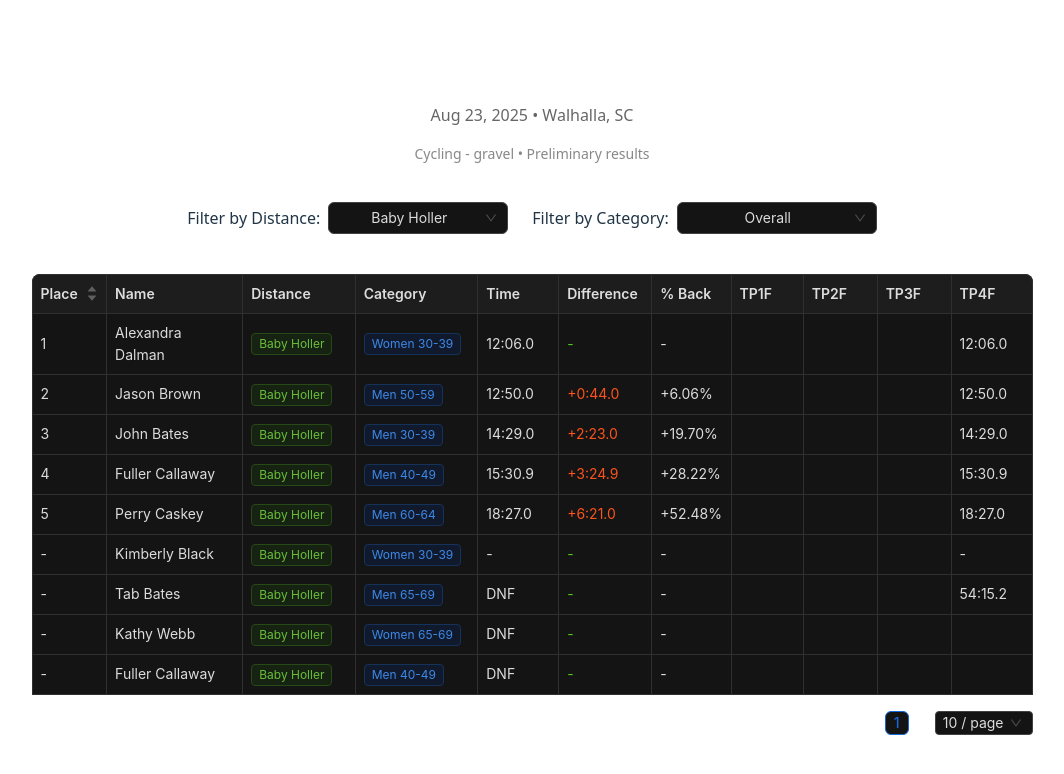
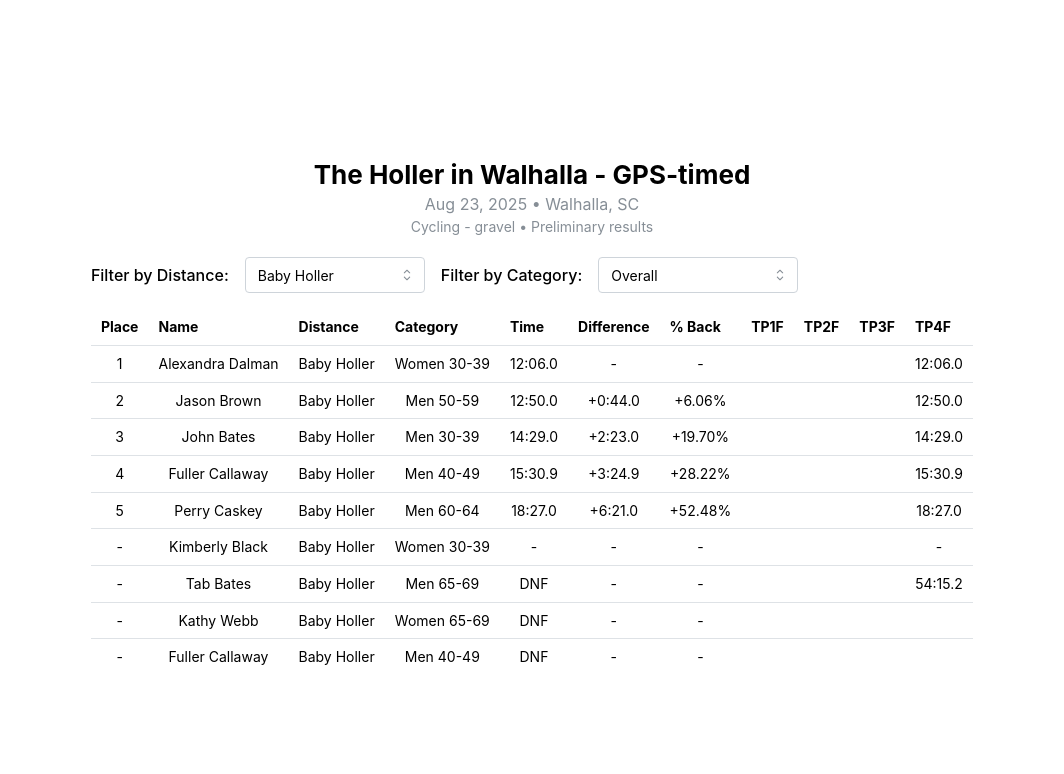
Before and after one commit to dcsim0n/gravel-roll-results-table, a React (Vite) app: page / in a window 1280 px wide. Shown: the top 774 px of the page, without its empty margins (108-1172 px from the left). Built offline with nearby package versions, Linux system fonts and the light colour scheme.

Commit message:
Switch to mantine ui for table components.

```diff
--- a/package.json
+++ b/package.json
@@ -10,6 +10,9 @@
     "preview": "vite preview"
   },
   "dependencies": {
+    "@emotion/react": "^11.14.0",
+    "@mantine/core": "^8.3.3",
+    "@mantine/hooks": "^8.3.3",
     "antd": "^5.27.0",
     "react": "^19.1.1",
     "react-dom": "^19.1.1"
--- a/src/App.jsx
+++ b/src/App.jsx
@@ -1,71 +1,64 @@
 import React, { useState, useMemo } from 'react'
-import { ConfigProvider, Table, Typography, Space, Tag, Select, theme } from 'antd'
-import 'antd/dist/reset.css'
+import { MantineProvider, Table, Title, Group, Badge, Select, Text, Container, Box, Space } from '@mantine/core'
+import '@mantine/core/styles.css'
 import './App.css'
 import raceResults from '../race-results.json'
 
 
-const { Title } = Typography
-const { Option } = Select
+// Mantine Select doesn't use Option components
 
 // Race results table columns
 const columns = [
   {
+    accessor: 'Place',
     title: 'Place',
-    dataIndex: 'Place',
-    key: 'place',
     width: 80,
-    sorter: (a, b) => parseInt(a.place) - parseInt(b.place),
+    sortable: true,
+    // Mantine will handle sorting automatically
   },
   {
+    accessor: 'Name',
     title: 'Name',
-    dataIndex: 'Name',
-    key: 'Name',
     width: 200,
   },
   {
+    accessor: 'Distance',
     title: 'Distance',
-    dataIndex: 'Distance',
-    key: 'Distance',
     width: 120,
     render: (distance) => (
-      <Tag color="green">
+      <Badge color="green" variant="filled">
         {distance}
-      </Tag>
+      </Badge>
     ),
   },
   {
+    accessor: 'Category',
     title: 'Category',
-    dataIndex: 'Category',
-    key: 'Category',
     width: 120,
     render: (category) => (
-      <Tag color={category.includes('Female') ? 'pink' : 'blue'}>
+      <Badge color={category.includes('Female') ? 'pink' : 'blue'} variant="filled">
         {category}
-      </Tag>
+      </Badge>
     ),
   },
   {
+    accessor: 'Time',
     title: 'Time',
-    dataIndex: 'Time',
-    key: 'time',
     width: 100,
   },
   {
+    accessor: 'Difference',
     title: 'Difference',
-    dataIndex: 'Difference',
-    key: 'difference',
     width: 100,
     render: (diff) => (
-      <span style={{ color: diff === '-' ? '#52c41a' : '#fa541c' }}>
+      <Text c={diff === '-' ? 'green' : 'red'}>
         {diff}
-      </span>
+      </Text>
     ),
   },
   {
+    accessor: 'PercentBack',
     title: '% Back',
-    dataIndex: 'PercentBack',
-    key: 'percentBack',
     width: 80,
   },
   ...getUniqueLapNames(raceResults)
@@ -87,9 +80,8 @@ function getUniqueLapNames(apiResponse) {
   return Array.from(lapSet.entries())
     .sort()
     .map(([_, name]) => ({
+      accessor: name,
       title: name,
-      dataIndex: name,
-      key: name,
       width: 100,
     }));
 }
@@ -115,7 +107,7 @@ function App() {
   // Get unique categories for the dropdown
   const categories = useMemo(() => {
     const uniqueCategories = [...new Set(allRacers.map(resultItem => resultItem.Grouping.Category))]
-    return ['Overall', ...uniqueCategories.sort()]
+    return ['Overall', ...uniqueCategories.filter(Boolean).sort()]
   }, [])
 
   // Get unique distances for the dropdown
@@ -155,75 +147,60 @@ function App() {
   console.log(categories)
   console.log(filteredData)
   return (
-    <div style={{ padding: '24px' }}>
-      <ConfigProvider
-      theme={{
-        algorithm: theme.darkAlgorithm,
-      }}>
-        <Space direction="vertical" size="large" style={{ display: 'flex' }}>
-          <div>
-            <Title level={2}>{raceResults.RaceInfo.Name}</Title>
-            <p style={{ fontSize: '16px', color: '#666' }}>
+    <MantineProvider >
+      <Container size="xl" pt="md">
+        <Space h="md" />
+        <Title order={2}>{raceResults.RaceInfo.Name}</Title>
+        <Text size="md" c="dimmed">
           {raceResults.RaceInfo.Date} • {raceResults.RaceInfo.City}, {raceResults.RaceInfo.StateOrProvince}
-            </p>
-            <p style={{ fontSize: '14px', color: '#888' }}>
+        </Text>
+        <Text size="sm" c="dimmed" mb="lg">
           {raceResults.RaceInfo.Sport} • {raceResults.RaceInfo.CompletionState}
-            </p>
-          </div>
+        </Text>
 
-          <div style={{ marginBottom: '16px' }}>
-            <Space size="large">
-             <Space>
-                <span style={{ fontSize: '16px', fontWeight: '500' }}>Filter by Distance:</span>
+        <Box mb="md">
+          <Group>
+            <Group>
+              <Text fw={500}>Filter by Distance:</Text>
               <Select
                 value={selectedDistance}
                 onChange={handleDistanceChange}
-                  style={{ width: 180 }}
+                data={distances.map(distance => ({ value: distance, label: distance }))}
+                w={180}
                 placeholder="Select distance"
-                >
-                  {distances.map(distance => (
-                    <Option key={distance} value={distance}>
-                      {distance}
-                    </Option>
-                  ))}
-                </Select>
-              </Space>
-              <Space>
-                <span style={{ fontSize: '16px', fontWeight: '500' }}>Filter by Category:</span>
+              />
+            </Group>
+            <Group>
+              <Text fw={500}>Filter by Category:</Text>
               <Select
                 value={selectedCategory}
                 onChange={handleCategoryChange}
-                  style={{ width: 200 }}
+                data={categories.map(category => ({ value: category, label: category }))}
+                w={200}
                 placeholder="Select category"
-                >
-                  {categories.map(category => (
-                    <Option key={category} value={category}>
-                      {category}
-                    </Option>
+              />
+            </Group>
+          </Group>
+        </Box>
+
+        <Table>
+          <Table.Thead>
+            <Table.Tr>
+              {columns.map(column=><Table.Th key={column.accessor}>{column.title}</Table.Th>)}
+            </Table.Tr>
+          </Table.Thead>
+          <Table.Tbody>
+            {filteredData.Racers.map(racer => (
+              <Table.Tr key={racer.Bib}>
+                {columns.map(column => (
+                  <Table.Td key={column.accessor}>{racer[column.accessor]}</Table.Td>
                 ))}
-                </Select>
-              </Space>
-
-
-            </Space>
-          </div>
-
-          <Table
-            columns={columns}
-            dataSource={filteredData.Racers}
-            pagination={{
-              pageSize: 10,
-              showSizeChanger: true,
-              showQuickJumper: true,
-              showTotal: (total, range) => `${range[0]}-${range[1]} of ${total} racers`,
-            }}
-            bordered
-            scroll={{ x: 1000 }}
-            size="small"
-          />
-        </Space>
-    </ConfigProvider>
-    </div>
+              </Table.Tr>
+            ))}
+          </Table.Tbody>
+        </Table>
+      </Container>
+    </MantineProvider>
   )
 }
 
```
Also changed, not shown: 1 other file (tests, documents, lock files or other folders). Lines whose indentation alone changed are shown as unchanged.
